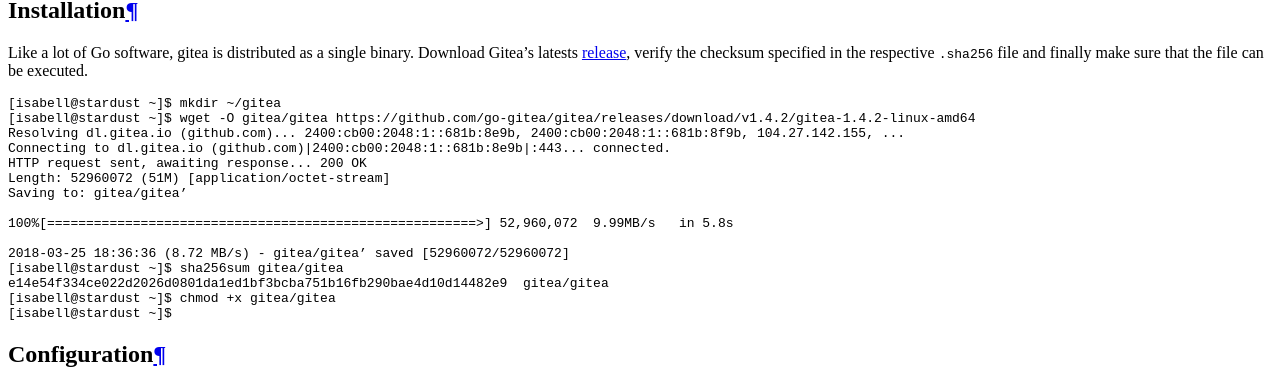
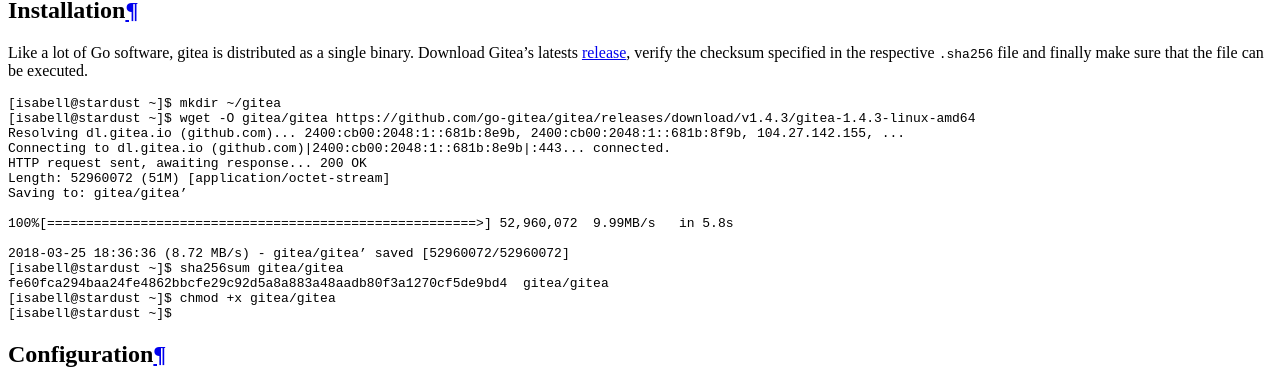
Before and after one commit to Uberspace/lab, a Sphinx documentation site: the page built from source/guide_gitea.rst, in a window 1280 px wide and 900 px high, scrolled down 1909 px. Shown: the part 149-525 px from the top of the window. Built offline with Sphinx 7.4.7 and the Read the Docs theme 2.0.0, drawn with Linux system fonts in a browser that asks for light colours; some of the changed text lies outside the part shown.

Commit message:
Update guide_gitea.rst

```diff
--- a/source/guide_gitea.rst
+++ b/source/guide_gitea.rst
@@ -57,7 +57,7 @@
 ::
 
   [isabell@stardust ~]$ mkdir ~/gitea
-  [isabell@stardust ~]$ wget -O gitea/gitea https://github.com/go-gitea/gitea/releases/download/v1.4.2/gitea-1.4.2-linux-amd64
+  [isabell@stardust ~]$ wget -O gitea/gitea https://github.com/go-gitea/gitea/releases/download/v1.4.3/gitea-1.4.3-linux-amd64
   Resolving dl.gitea.io (github.com)... 2400:cb00:2048:1::681b:8e9b, 2400:cb00:2048:1::681b:8f9b, 104.27.142.155, ...
   Connecting to dl.gitea.io (github.com)|2400:cb00:2048:1::681b:8e9b|:443... connected.
   HTTP request sent, awaiting response... 200 OK
@@ -68,7 +68,7 @@
 
   2018-03-25 18:36:36 (8.72 MB/s) - gitea/gitea’ saved [52960072/52960072]
   [isabell@stardust ~]$ sha256sum gitea/gitea
-  e14e54f334ce022d2026d0801da1ed1bf3bcba751b16fb290bae4d10d14482e9  gitea/gitea
+  fe60fca294baa24fe4862bbcfe29c92d5a8a883a48aadb80f3a1270cf5de9bd4  gitea/gitea
   [isabell@stardust ~]$ chmod +x gitea/gitea
   [isabell@stardust ~]$
 
@@ -175,6 +175,6 @@
 
 ----
 
-Tested with Gitea 1.4.0, Uberspace 7.1.3
+Tested with Gitea 1.4.3, Uberspace 7.1.3
 
 .. authors::
```
